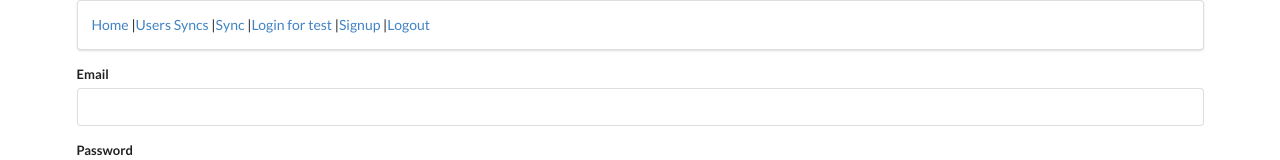
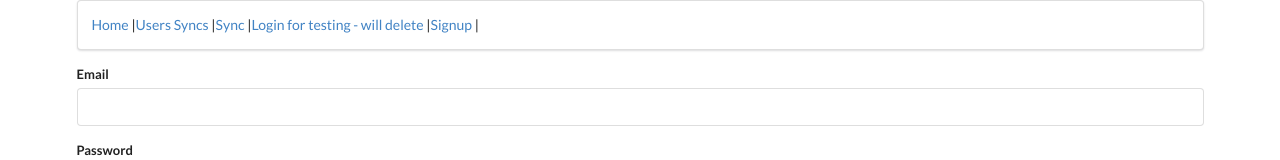
Before and after one commit to ang-lam/sync_me, a React (Create React App) app: page / in a window 1280 px wide. Shown: the top 160 px of the page. Built offline with nearby package versions, Linux system fonts and the light colour scheme; no server answers.

Commit message:
conditionally render logout link if loggedin

```diff
--- a/src/components/NavBar.js
+++ b/src/components/NavBar.js
@@ -21,10 +21,9 @@ class NavBar extends Component {
                 <Link to='/home'>Home</Link> |
                 <Link to='/syncs'>Users Syncs</Link> |
                 <Link to='/connect'>Sync</Link> |
-                <Link to='/'>Login for test</Link> |
+                <Link to='/'>Login for testing - will delete</Link> |
                 <Link to='/signup'>Signup</Link> |
-                {/* conditionally render logout button and other buttons with ternary*/}
-                <Link to='/' onClick={this.handleClick}>Logout</Link>
+                {this.props.loggedIn ? <Link to='/' onClick={this.handleClick}>Logout</Link> : null}
                 {/* <button onClick={this.handleClick}>Logout</button> */}
             </div>
         )
@@ -32,4 +31,8 @@ class NavBar extends Component {
 
 }
 
-export default connect(null, { logoutUser })(NavBar)
+const mapStateToProps = state => {
+    return ({loggedIn: state.users.loggedIn})
+}
+
+export default connect(mapStateToProps, { logoutUser })(NavBar)
```
